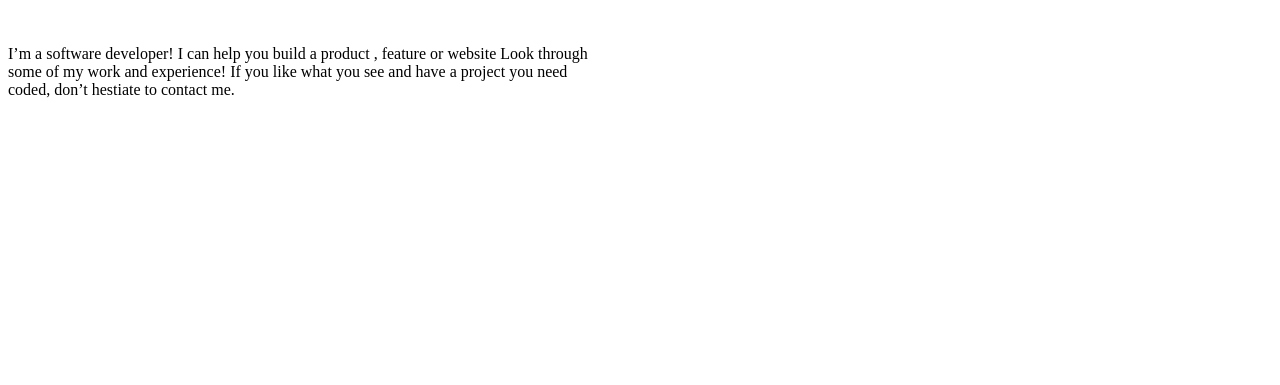
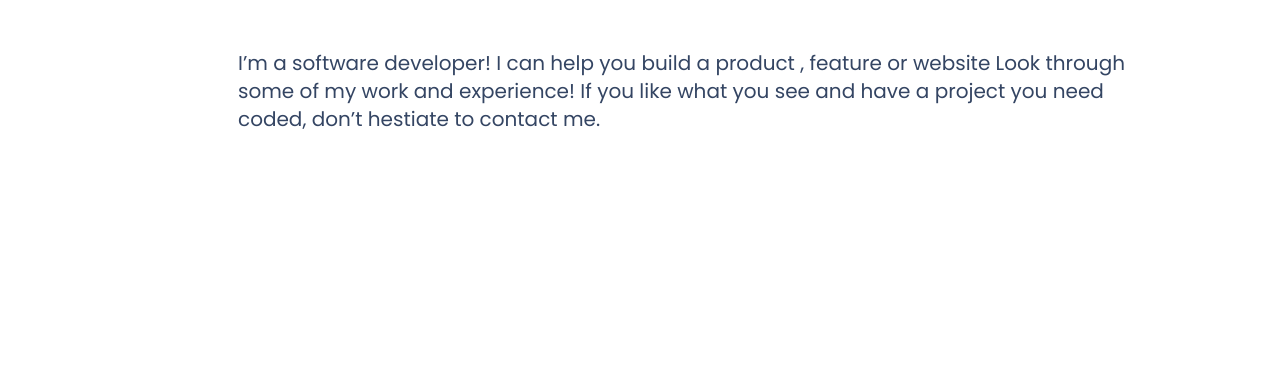
Before and after one commit to paulmunyao/Student-Portfolio, a website: page index.html in a window 1280 px wide. Shown: the part 415-800 px from the top of the page. Drawn offline with Linux system fonts and the light colour scheme.

Commit message:
Style the description about the developer

```diff
--- a/style.css
+++ b/style.css
@@ -36,3 +36,13 @@
   margin-left: 230px;
   margin-top: 150px;
 }
+
+.description {
+  font-family: "Poppins";
+  font-style: normal;
+  font-weight: 400;
+  font-size: 20px;
+  line-height: 28px;
+  margin-left: 230px;
+  color: #344563;
+}
```
